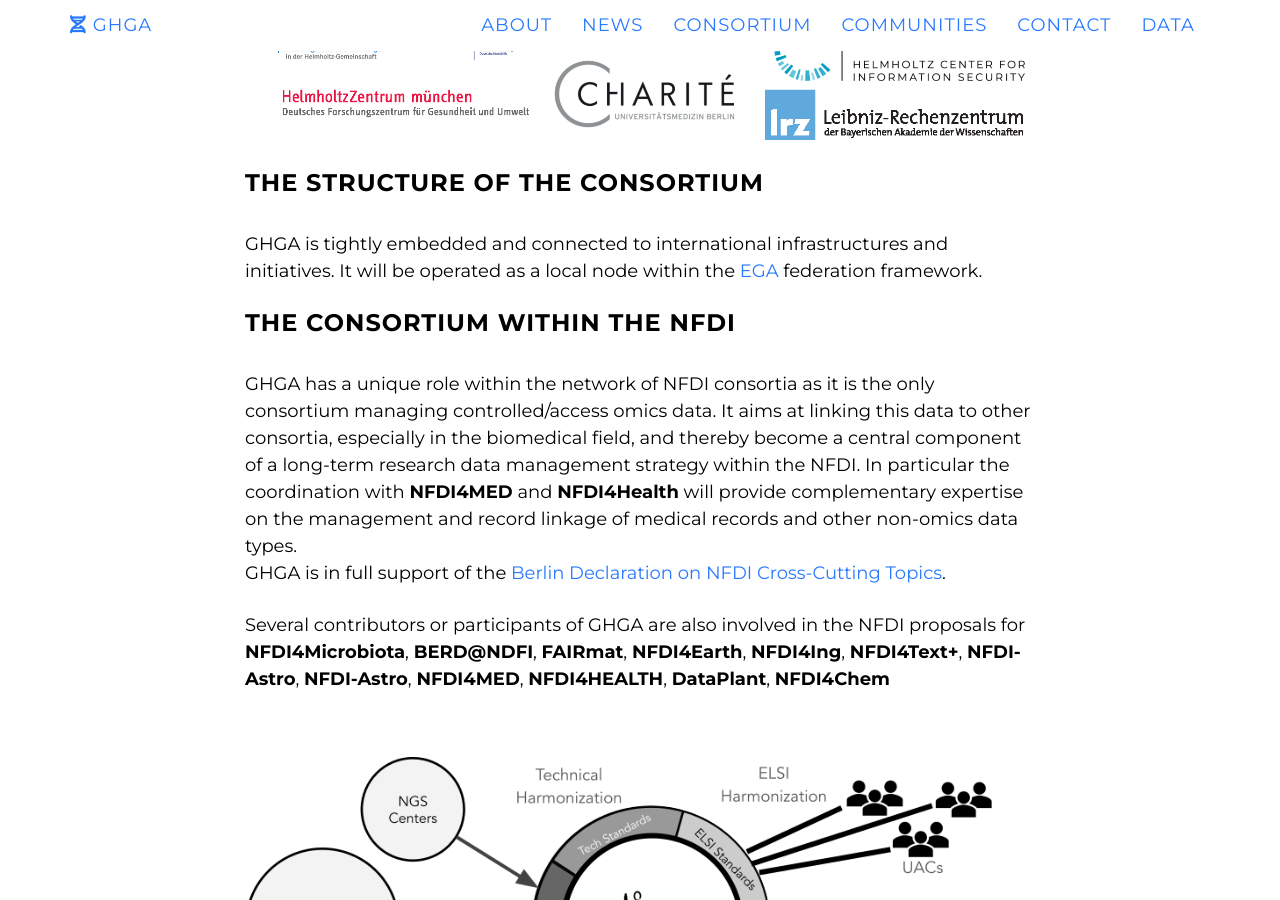
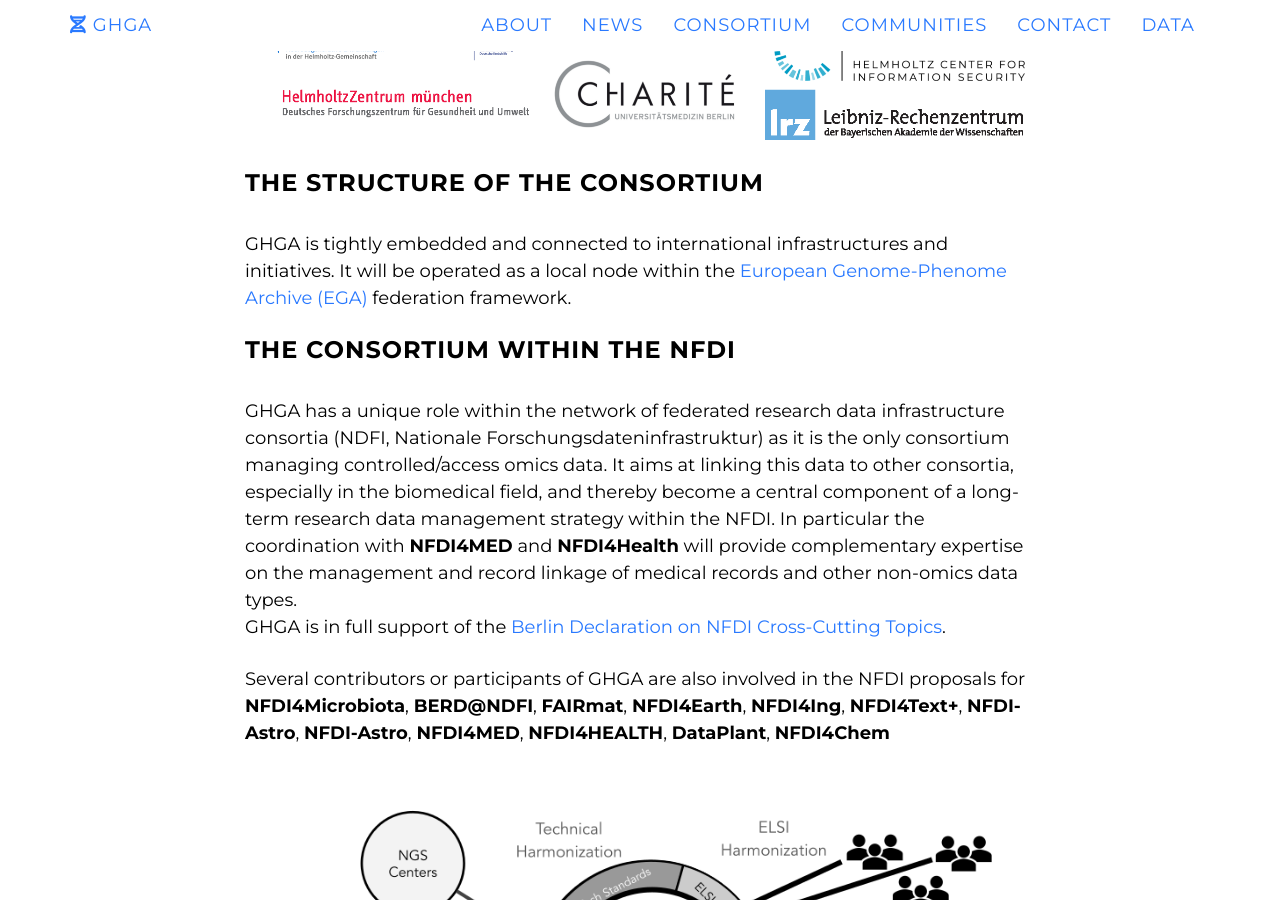
Before and after one commit to ghga-de/online, a Jekyll site: the page built from index.html, in a window 1280 px wide and 900 px high, scrolled down 3323 px. Built offline with Jekyll 4.4.1, drawn with Linux system fonts in a browser that asks for light colours; nearby versions of some CDN libraries; a script that is not in the unit is left out.

Commit message:
Added full NFDI and EGA names.

```diff
--- a/_includes/consortium.html
+++ b/_includes/consortium.html
@@ -13,14 +13,15 @@
               <h3>The Structure of the consortium</h3>
               <p>GHGA is tightly embedded and connected to international
                 infrastructures and initiatives. It will be operated as a local
-                node within the <a href="https://ega-archive.org/">EGA</a>
-                federation framework.<br>
+                node within the <a href="https://ega-archive.org/">European
+                Genome-Phenome Archive (EGA)</a> federation framework.<br>
 
           <!--<a href="https://gepris.dfg.de/gepris/projekt/423957469?context=projekt&task=showDetail&id=423957469&">NGS-CN</a></p>-->
 
               <h3>The Consortium within the NFDI</h3>
-              <p>GHGA has a unique role within the network of NFDI consortia as
-                it is the only consortium managing controlled/access omics data.
+              <p>GHGA has a unique role within the network of federated research
+                data infrastructure consortia (NDFI, Nationale Forschungsdateninfrastruktur)
+                as it is the only consortium managing controlled/access omics data.
                 It aims at linking this data to other consortia, especially in
                 the biomedical field, and thereby become a central component of a
                 long-term research data management strategy within the NFDI. In
```
